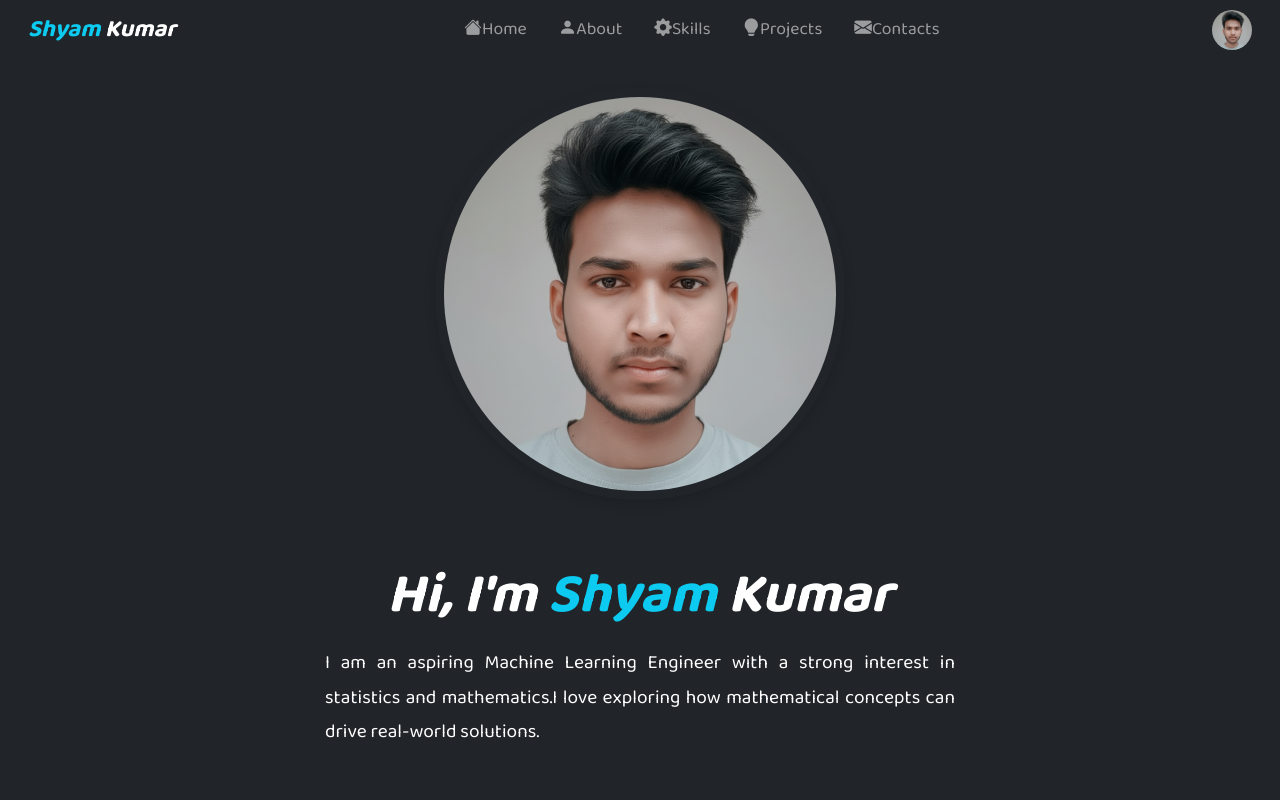
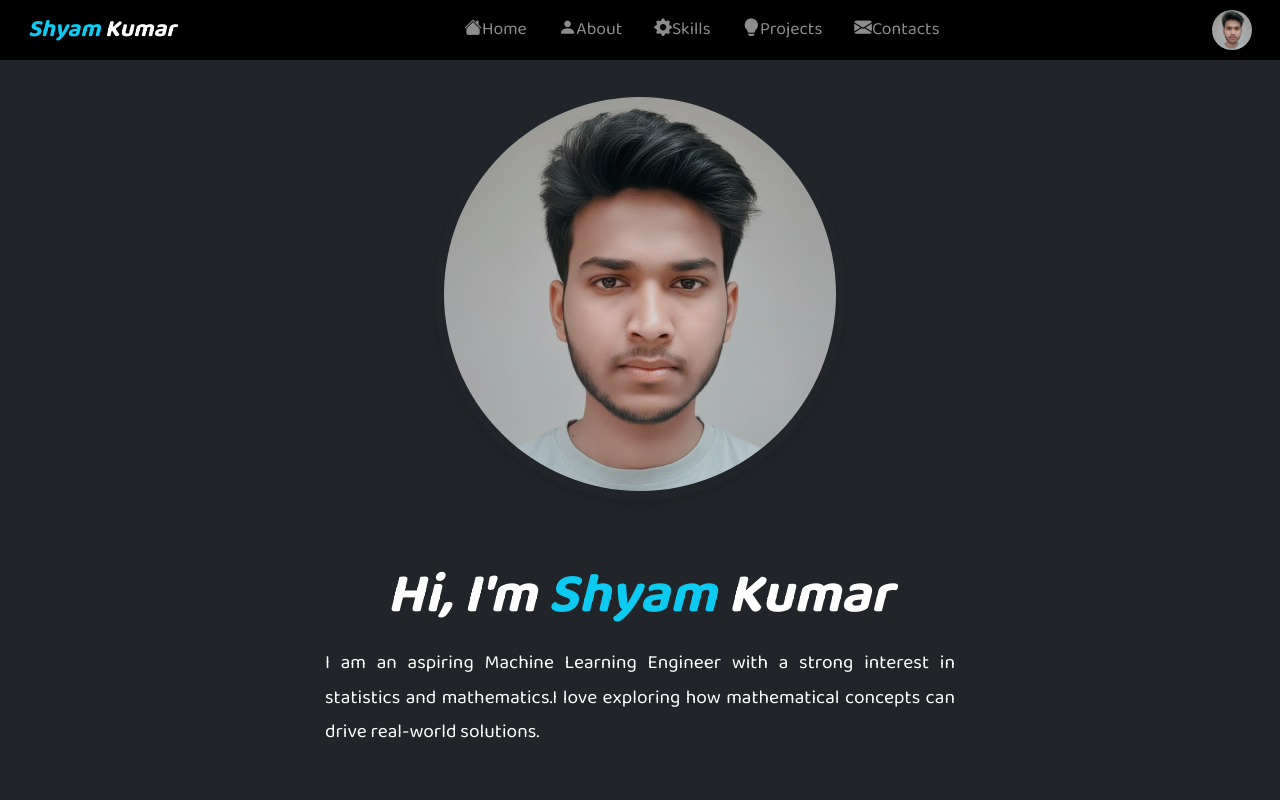
Before and after one commit to shyam45mandal/Personal-Portfolio, a React (Vite) app: page / in a window 1280 px wide. Shown: the top 800 px of the page. Built offline with nearby package versions, Linux system fonts and the light colour scheme.

Commit message:
Update Header.jsx

```diff
--- a/src/MyComponents/Header.jsx
+++ b/src/MyComponents/Header.jsx
@@ -17,7 +17,7 @@ function Header() {
   };
 
   return (
-    <Navbar bg="dark" variant="dark" expand="lg" sticky="top" className="px-3">
+    <Navbar bg="black" variant="dark" expand="lg" sticky="top" className="px-3">
       <Container fluid>
         {/* Brand */}
         <Navbar.Brand
```
